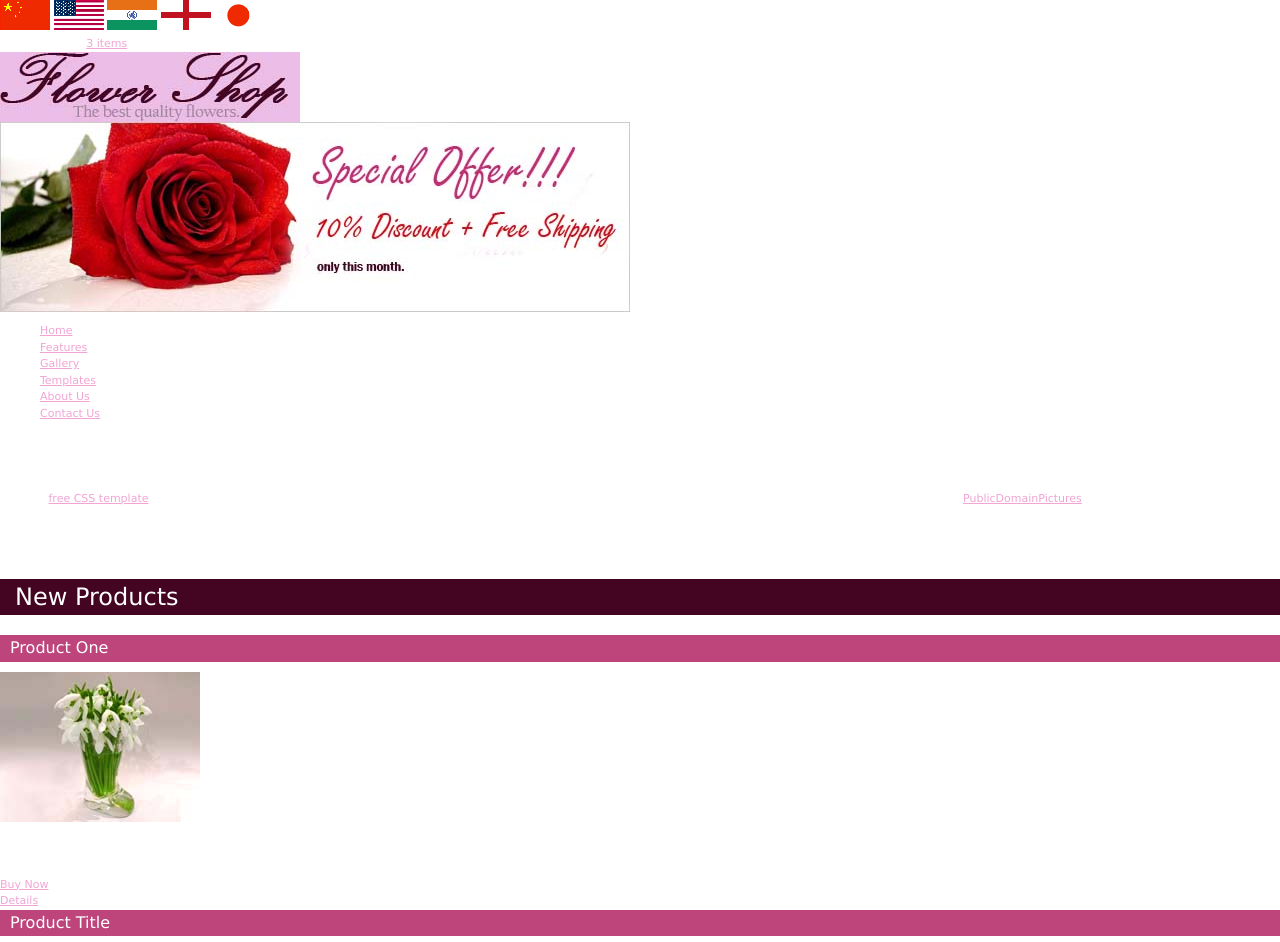
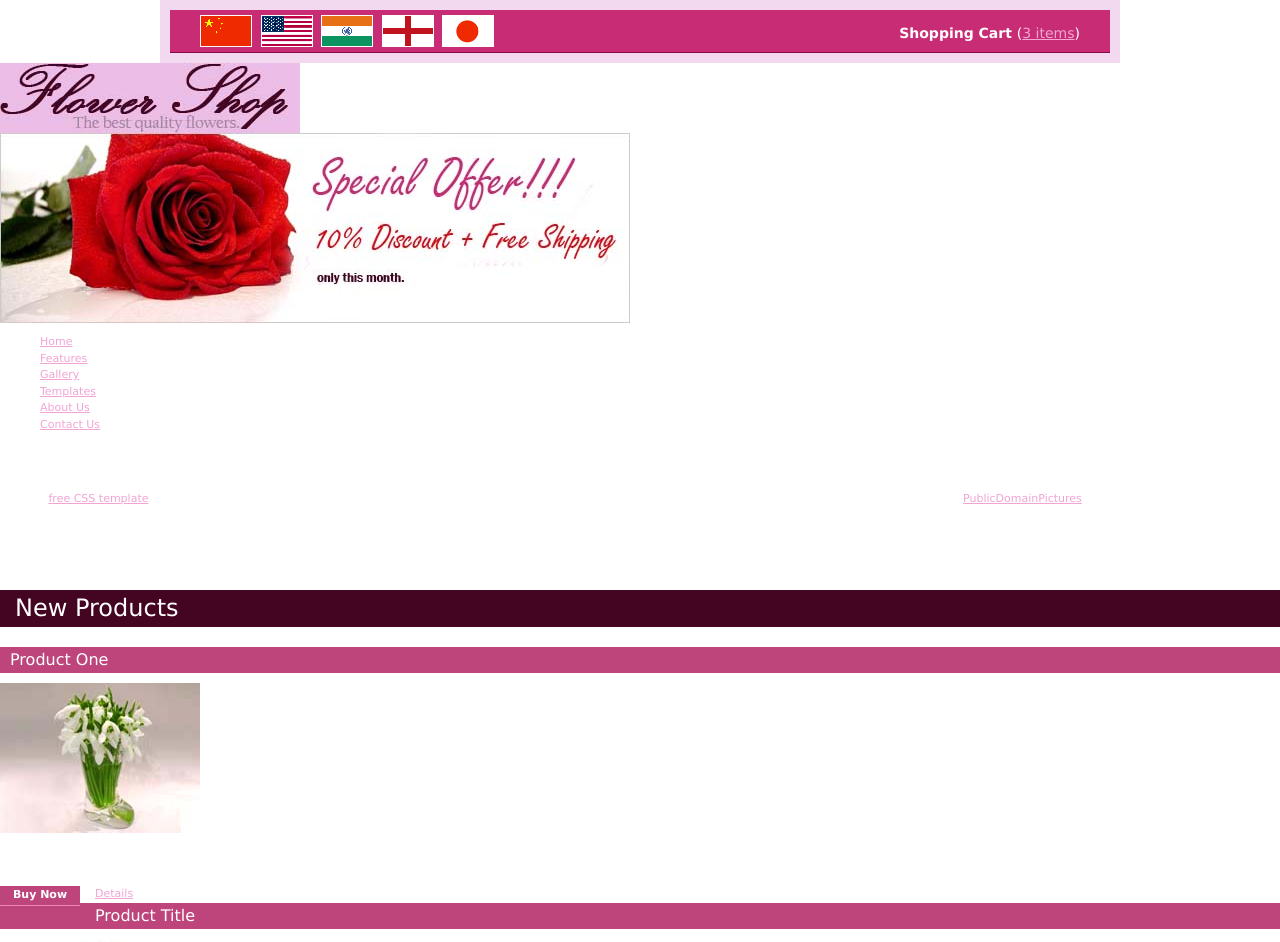
Before and after one commit to thuyoanhhh1312/CC-MTPTPM_Kiemtra, a website: page view/index.html in a window 1280 px wide. Shown: the top 942 px of the page. Drawn offline with Linux system fonts and the light colour scheme; files that its build step writes are made by us from their sources; files whose address does not match are found by name.

Commit message:
feat: add new styles for paragraphs, pricing, and top panel in templatemo_style.css

```diff
--- a/public/css/templatemo_style.css
+++ b/public/css/templatemo_style.css
@@ -56,3 +56,95 @@ h4 {
   font-weight: normal;
   background-color: #be457c;
 }
+
+
+p {
+	margin: 0px;
+	padding: 0 0 10px 0;
+	text-align: justify;
+}
+
+.price{
+	font-size:16px;
+	margin-bottom: 10px;
+}
+
+.price span{
+	font-size:16px;
+	color: #ffffff;
+}
+
+.buynow a{
+	clear: both;
+	display: block;
+	float: left;
+	width: 80px;
+	padding: 1px 0;
+	margin: 0 15px 10px 0;
+	text-align: center;
+	font-weight: bold;
+	text-decoration: none;
+	color: #ffffff;
+	background: #be457c;
+	border-bottom: 1px solid #f285b6;
+}
+
+.cleaner {
+	clear: both;
+	width: 100%;
+	height: 1px;
+	font-size: 1px;
+}
+
+.cleaner_with_height {
+	clear: both;
+	width: 100%;
+	height: 30px;
+	font-size: 1px;
+}
+
+#templatemo_container{
+	width: 940px;
+	margin: 0 auto;
+	border: 10px solid #f2d9ef;
+}
+
+/* top panel */
+#templatemo_top_panel {
+	overflow: hidden;
+	width: 880px;
+	height: 32px;
+	padding: 5px 30px;
+	background: #c82c74;
+	border-bottom: 1px solid #870843;
+}
+
+#templatemo_top_panel #templatemo_language_section {
+	float: left;
+	width: 400px;
+	padding-right: 25px;
+	margin: 0;
+	padding: 0;
+}
+
+#templatemo_top_panel #templatemo_language_section img {
+	padding: 0px;
+	border: none;
+	margin-right: 5px;
+	border: 1px solid #ffffff;
+}
+
+#templatemo_top_panel #templatemo_shopping_cart {
+	float: right;
+	width: 400px;
+	padding-top: 10px;
+	text-align: right;
+	font-size: 14px;
+	font-weight: bold;
+	color: #ffffff;
+}
+
+#templatemo_top_panel #templatemo_shopping_cart span{
+	font-weight: normal;
+}
+/* end of top panel */
```
